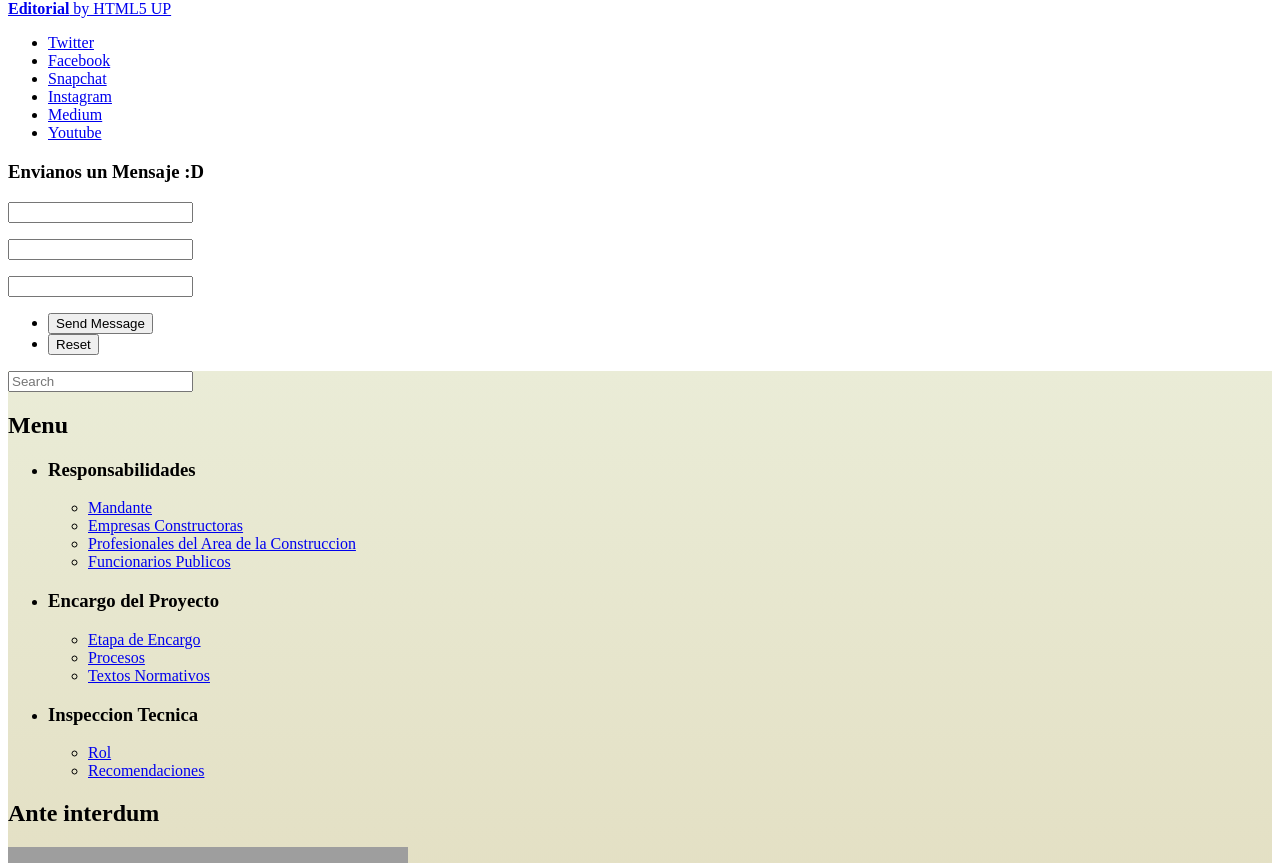
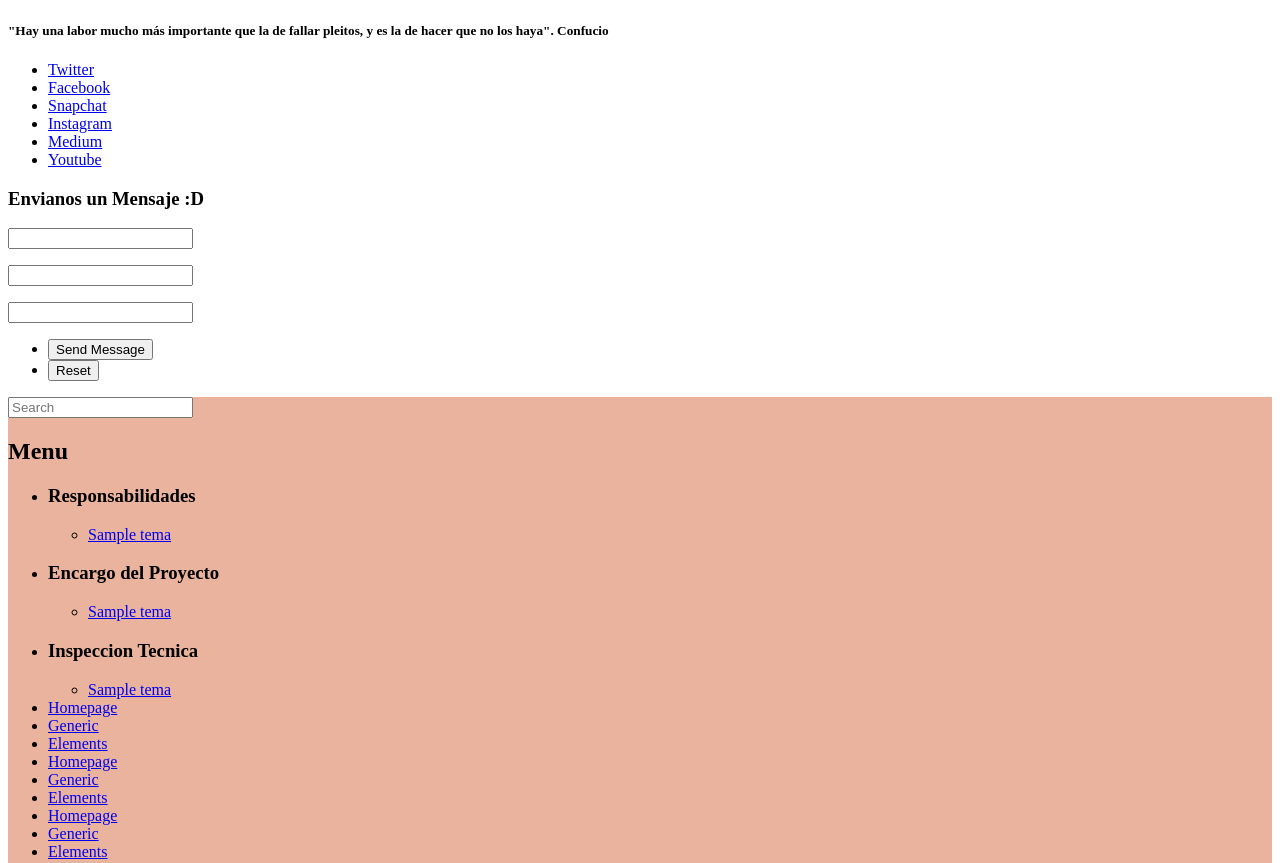
Before and after one commit to Angelooocw/Project-Contrato, a Django app: template templates/home/contact.html in a window 1280 px wide. Shown: the part 261-1124 px from the top of the page. Run offline with Django 3.2, Linux system fonts and the light colour scheme; the template is opened without the code that fills it: most values are stand-ins (such as "Sample title", 1, 10 or a date in 2020); form fields are guessed from the names that the template uses; some libraries are stand-ins or nearby versions; grey boxes are pictures that could not be loaded.

Commit message:
updated html files, display of info and slugify content

```diff
--- a/applications/content/urls.py
+++ b/applications/content/urls.py
@@ -4,5 +4,5 @@ from . import views
 app_name = 'content_app'
 
 urlpatterns = [
-    path('content/<pk>', views.ContentDetailView.as_view(), name='content-detail'),
+    path('content/<slug>', views.ContentView.as_view(), name='content-detail'),
 ]
--- a/templates/home/contact.html
+++ b/templates/home/contact.html
@@ -8,17 +8,7 @@
 {% block content %}
 <div id="main">
     <div class="inner">
-        <header id="header">
-            <a href="index.html" class="logo"><strong>Editorial</strong> by HTML5 UP</a>
-            <ul class="icons">
-                <li><a href="#" class="icon brands fa-twitter"><span class="label">Twitter</span></a></li>
-                <li><a href="#" class="icon brands fa-facebook-f"><span class="label">Facebook</span></a></li>
-                <li><a href="#" class="icon brands fa-snapchat-ghost"><span class="label">Snapchat</span></a></li>
-                <li><a href="#" class="icon brands fa-instagram"><span class="label">Instagram</span></a></li>
-                <li><a href="#" class="icon brands fa-medium-m"><span class="label">Medium</span></a></li>
-                <li><a href="#" class="icon brands fa-youtube"><span class="label">Youtube</span></a></li>
-            </ul>
-        </header>
+        {% include 'includes/head_content.html' %}
         <form method="post" action="#">{% csrf_token %}
             <h3>Envianos un Mensaje :D</h3>
             <p>{{ form.full_name }}</p>
--- a/templates/home/index.html
+++ b/templates/home/index.html
@@ -6,7 +6,7 @@
 {% endblock header %}
 
 {% block content %}
-{% include 'includes/content.html' %}
+{% include 'includes/home_content.html' %}
 {% include 'includes/sidebar.html' %}
 {% endblock content %}
 
--- /dev/null
+++ b/templates/includes/head_content.html
@@ -0,0 +1,11 @@
+<header id="header">
+    <h5>"Hay una labor mucho más importante que la de fallar pleitos, y es la de hacer que no los haya". Confucio</h5>
+    <ul class="icons">
+        <li><a href="#" class="icon brands fa-twitter"><span class="label">Twitter</span></a></li>
+        <li><a href="#" class="icon brands fa-facebook-f"><span class="label">Facebook</span></a></li>
+        <li><a href="#" class="icon brands fa-snapchat-ghost"><span class="label">Snapchat</span></a></li>
+        <li><a href="#" class="icon brands fa-instagram"><span class="label">Instagram</span></a></li>
+        <li><a href="#" class="icon brands fa-medium-m"><span class="label">Medium</span></a></li>
+        <li><a href="#" class="icon brands fa-youtube"><span class="label">Youtube</span></a></li>
+    </ul>
+</header>
--- a/templates/includes/header.html
+++ b/templates/includes/header.html
@@ -4,12 +4,12 @@
         <h1 style="padding-top: 60px;">Contrato de Obra Pública</h1>
         <div>
             <ul style="display: flex; list-style: none; justify-content:space-around; padding: 1em;">
-
                 {% for ct in navbar %}
                     <li >
-                        <h3><a href="{% url 'content_app:content-detail' ct.id %}">{{ ct.title }}</a></h3>
+                        <h3><a href="{% url 'content_app:content-detail' ct.slug %}">{{ ct.title }}</a></h3>
                     </li>
                 {% endfor %}
+
                 <li >
                     <h3><a href="{% url 'home_app:contact' %}">Contacto</a></h3>
                 </li>
--- a/templates/includes/sidebar.html
+++ b/templates/includes/sidebar.html
@@ -1,5 +1,6 @@
-<div id="sidebar">
-    <div class="inner" style="background-image: linear-gradient(to bottom, #eaecd7, #e4e1c6, #e0d6b5, #decaa5, #dcbd96);">
+{% load static %}
+<div id="sidebar" style="background: #eab39d;">
+    <div class="inner">
 
         <!-- Search -->
             <section id="search" class="alt">
@@ -17,27 +18,37 @@
                     <li>
                         <span class="opener"><h3>Responsabilidades</h3></span>
                         <ul>
-                            <li><a href="index.html">Mandante</a></li>
-                            <li><a href="generic.html">Empresas Constructoras</a></li>
-                            <li><a href="elements.html">Profesionales del Area de la Construccion</a></li>
-                            <li><a href="#">Funcionarios Publicos</a></li>
+
+                            {% for tema in responsabilidades %}
+                                <li><a href="{% url 'content_app:content-detail' tema.slug %}">{{tema.title}}</a></li>
+                            {% endfor %}
                         </ul>
                     </li>
                     <li>
                         <span class="opener"><h3>Encargo del Proyecto</h3></span>
                         <ul>
-                            <li><a href="index.html">Etapa de Encargo</a></li>
-                            <li><a href="generic.html">Procesos</a></li>
-                            <li><a href="elements.html">Textos Normativos</a></li>
+                            {% for tema in encargo %}
+                                <li><a href="{% url 'content_app:content-detail' tema.slug %}">{{tema.title}}</a></li>
+                            {% endfor %}
                         </ul>
                     </li>
                     <li>
                         <span class="opener"><h3>Inspeccion Tecnica</h3></span>
                         <ul>
-                            <li><a href="index.html">Rol</a></li>
-                            <li><a href="generic.html">Recomendaciones</a></li>
+                            {% for tema in inspeccion %}
+                                <li><a href="{% url 'content_app:content-detail' tema.slug %}">{{tema.title}}</a></li>
+                            {% endfor %}
                         </ul>
                     </li>
+                    <li><a href="index.html">Homepage</a></li>
+                    <li><a href="generic.html">Generic</a></li>
+                    <li><a href="elements.html">Elements</a></li>
+                    <li><a href="index.html">Homepage</a></li>
+                    <li><a href="generic.html">Generic</a></li>
+                    <li><a href="elements.html">Elements</a></li>
+                    <li><a href="index.html">Homepage</a></li>
+                    <li><a href="generic.html">Generic</a></li>
+                    <li><a href="elements.html">Elements</a></li>
                 </ul>
             </nav>
 
@@ -48,15 +59,15 @@
                 </header>
                 <div class="mini-posts">
                     <article>
-                        <a href="#" class="image"><img src="static/images/pic07.jpg" alt="" /></a>
+                        <a href="#" class="image"><img src="{% static 'images/pic07.jpg' %}" alt="" /></a>
                         <p>Aenean ornare velit lacus, ac varius enim lorem ullamcorper dolore aliquam.</p>
                     </article>
                     <article>
-                        <a href="#" class="image"><img src="static/images/pic08.jpg" alt="" /></a>
+                        <a href="#" class="image"><img src="{% static 'images/pic08.jpg' %}" alt="" /></a>
                         <p>Aenean ornare velit lacus, ac varius enim lorem ullamcorper dolore aliquam.</p>
                     </article>
                     <article>
-                        <a href="#" class="image"><img src="static/images/pic09.jpg" alt="" /></a>
+                        <a href="#" class="image"><img src="{% static 'images/pic09.jpg' %}" alt="" /></a>
                         <p>Aenean ornare velit lacus, ac varius enim lorem ullamcorper dolore aliquam.</p>
                     </article>
                 </div>
```
Also changed, not shown: applications/content/managers.py (+8 -0 lines), applications/content/models.py (+9 -0 lines), applications/content/views.py (+6 -2 lines), applications/home/views.py (+8 -0 lines), templates/content/detail_content.html (+3 -32 lines), templates/includes/header2.html (added, +60 -0 lines), templates/includes/home_content.html (renamed from templates/includes/content.html, +4 -14 lines).
